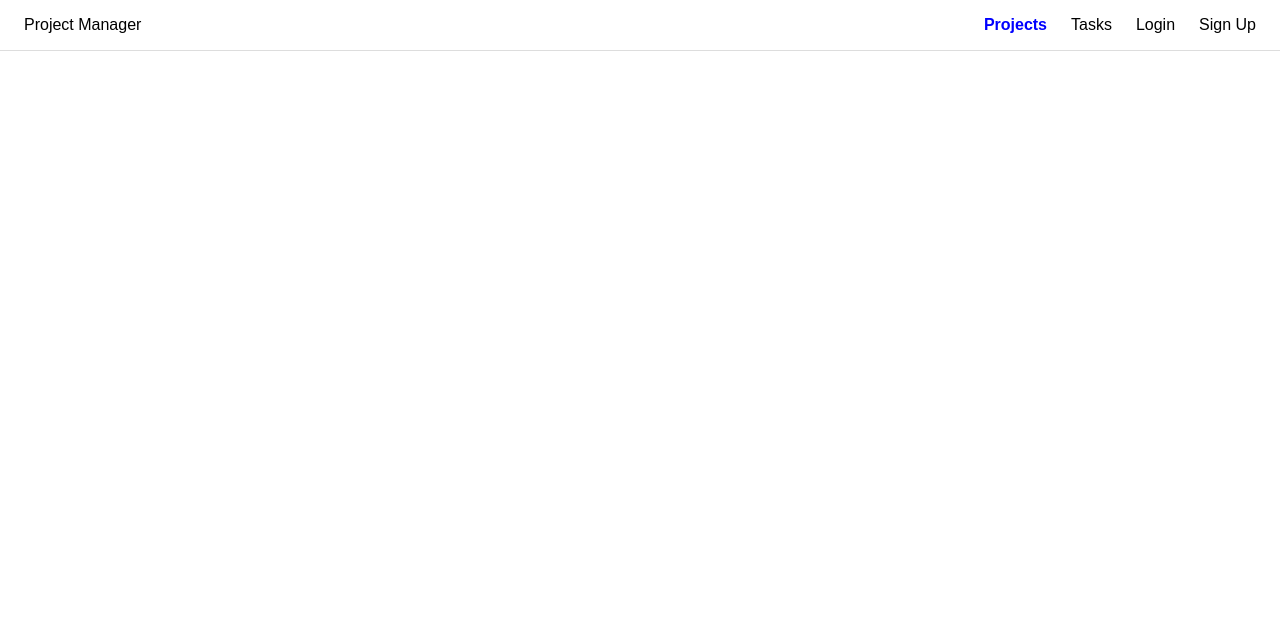
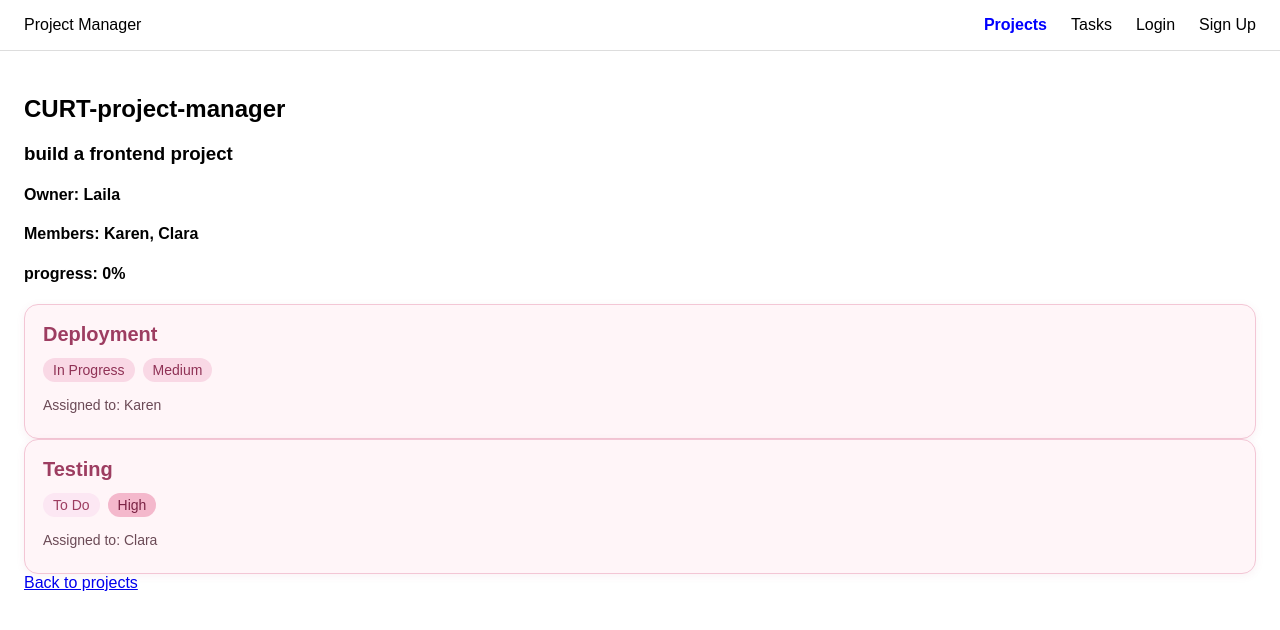
Before and after one commit to karenadel/CURT-Project-Management-System, a React (Vite) app in the folder curt-project-manager/: page /projects/p1 in a window 1280 px wide. Shown: the top 630 px of the page. Built offline with nearby package versions, Linux system fonts and the light colour scheme.

Commit message:
project and task details without styling

```diff
--- a/curt-project-manager/src/components/common/NotFound.jsx
+++ b/curt-project-manager/src/components/common/NotFound.jsx
@@ -1,7 +1,7 @@
 import { Link } from "react-router-dom";
 import "./NotFound.css";
 
-function NotFound({ message, backTo }) {
+function NotFound({message,backTo}) {
     return (
         <div>
             <h2>{message}</h2>
--- a/curt-project-manager/src/mockdata/seed.js
+++ b/curt-project-manager/src/mockdata/seed.js
@@ -9,22 +9,22 @@ export const USERS =[
         password:"123123"
     },{
         Id:"u2",
-        name:"laila",
+        name:"Laila",
         email:"laila@example.com",
         password:"456456"
     },{
         Id:"u3",
-        name:"clara",
+        name:"Clara",
         email:"clara@example.com",
         password:"789789"
     },{
         Id:"u4",
-        name:"fady",
+        name:"Fady",
         email:"fady@example.com",
         password:"123456"
     },{
         Id:"u5",
-        name:"kero",
+        name:"Kero",
         email:"kero@example.com",
         password:"456789"
     }
--- a/curt-project-manager/src/pages/ProjectsDetails/ProjectsDetails.jsx
+++ b/curt-project-manager/src/pages/ProjectsDetails/ProjectsDetails.jsx
@@ -1,8 +1,38 @@
-import { Link } from "react-router-dom";
-
+import {useParams} from "react-router-dom";
+import {getProjectById, getProjectProgress, getProjectTasks, getProjectUserIds, getUserById} from "../../utils/helpers";
+import {Link} from "react-router-dom"
+import TaskCard from "../Tasks/TaskCard";
+import NotFound from "../../components/common/NotFound";
 
 function ProjectsDetails() {
-    return (<></>);
+    const {projectId} = useParams();
+    const project = getProjectById(projectId);
+    if (!project) {
+        return (
+            <NotFound message="Project not found." backTo="/projects"/>
+        );
+    }
+    const tasks = getProjectTasks(project.Id);
+    return (
+    <div className="project-details-container">
+        <h2 className="project-title">{project.name}</h2>
+        <h3>{project.description}</h3>
+        <h4>Owner: {getUserById(project.ownerId)?.name || "Unknown"}</h4>
+        <h4>Members: {getProjectUserIds(project).map((element,i) => {
+                if(i===0) {return}
+                if(i+1!==getProjectUserIds(project).length) return getUserById(element).name + ", ";
+                else return getUserById(element).name;
+                })}</h4>
+        <h4>progress: {getProjectProgress(project.Id)}%</h4>
+        <div>
+            {tasks.map(task => (
+                <TaskCard key={task.id} task={task} />
+            ))}
+        </div>
+        <Link to="/projects">Back to projects</Link>
+
+    </div>
+    );
 }
 
 export default ProjectsDetails;
--- a/curt-project-manager/src/pages/Tasks/TaskCard.jsx
+++ b/curt-project-manager/src/pages/Tasks/TaskCard.jsx
@@ -1,13 +1,13 @@
 import "./TaskCard.css"
 import {Link} from "react-router-dom"
-import {StatusBadge} from "../../components/common/StatusBadge"
-import {PriorityBadge} from "../../components/common/PriorityBadge"
+import StatusBadge from "../../components/common/StatusBadge"
+import PriorityBadge from "../../components/common/PriorityBadge"
 import {getUserById} from "../../utils/helpers"
-import {getProjectById} from "../../utils/helpers"
+
 
 function TaskCard({task}){
     return(
-        <Link className="task-card" to={`/tasks/${task.id}`}>
+        <Link className="task-card" to={`/tasks/${task.Id}`}>
             <div>
                 <h3>{task.title}</h3>
                 <div className="task-card-badges">
@@ -18,7 +18,6 @@ function TaskCard({task}){
                     Assigned to:{" "}
                     {task.assignedTo ? getUserById(task.assignedTo)?.name : "Unassigned"}
                 </h4>
-                <h4>Project: {getProjectById(task.projectId).name}</h4>
             </div>
         </Link>
     );
--- a/curt-project-manager/src/pages/TasksDetails/TasksDetails.jsx
+++ b/curt-project-manager/src/pages/TasksDetails/TasksDetails.jsx
@@ -1,8 +1,29 @@
-import { Link } from "react-router-dom";
-
+import {Link,useParams} from "react-router-dom";
+import {getTaskById,getUserById,getProjectById} from "../../utils/helpers";
+import StatusBadge from "../../components/common/StatusBadge";
+import PriorityBadge from "../../components/common/PriorityBadge";
+import NotFound from "../../components/common/NotFound";
 
 function TasksDetails() {
-    return <h1>Tasks details</h1>;
+    const {taskId} = useParams();
+    const task = getTaskById(taskId);
+    if (!task) {
+        return (<NotFound message="Task not found." backTo="/tasks"/>
+        );
+    }
+    const assignedto = task.assignedTo ? getUserById(task.assignedTo) : null;
+    const project = getProjectById(task.projectId);
+    return (
+        <div>
+            <h1>{task.title}</h1>
+            <StatusBadge status={task.status} />
+            <PriorityBadge priority={task.priority} />
+            <p> Assignee: {assignedto?.name || "Unassigned"}</p>
+            <p> Project: {project?.name || "Unknown project"}</p>
+
+            <Link to="/tasks">Back to tasks</Link>
+        </div>
+    );
 }
 
 export default TasksDetails;
```
